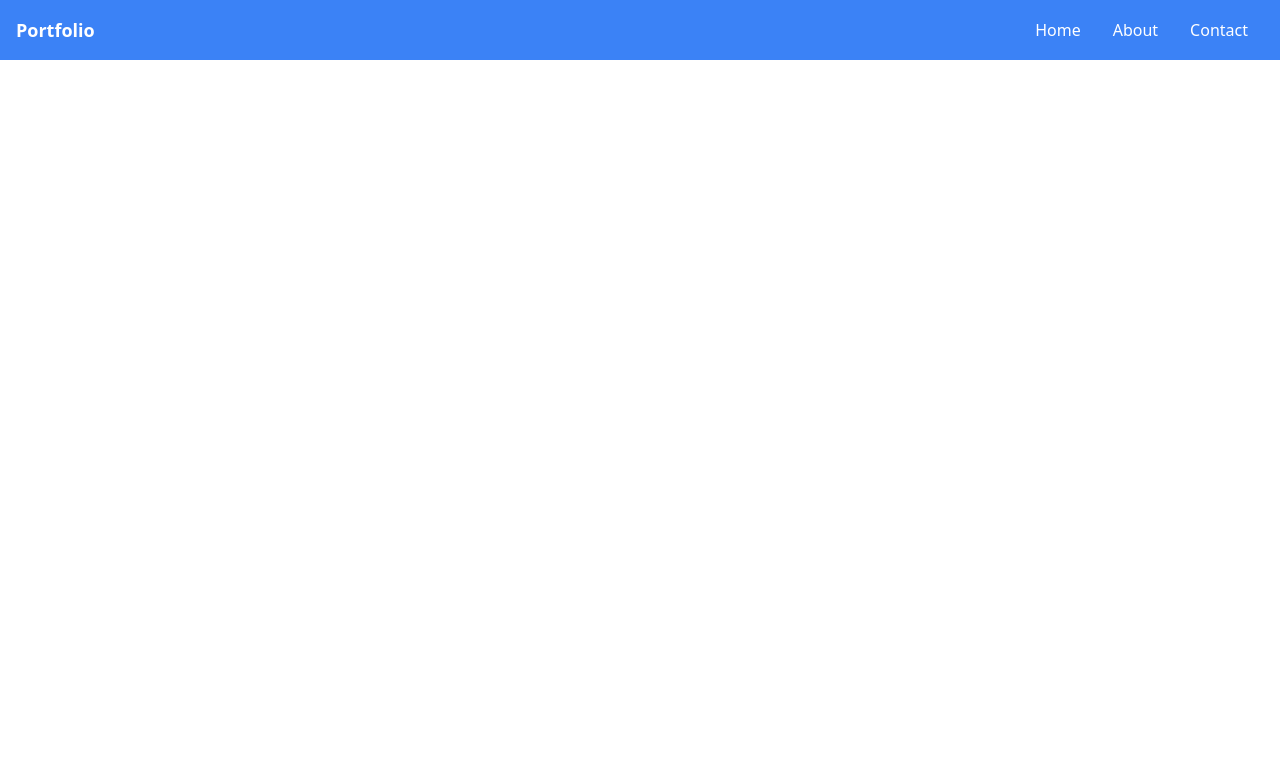
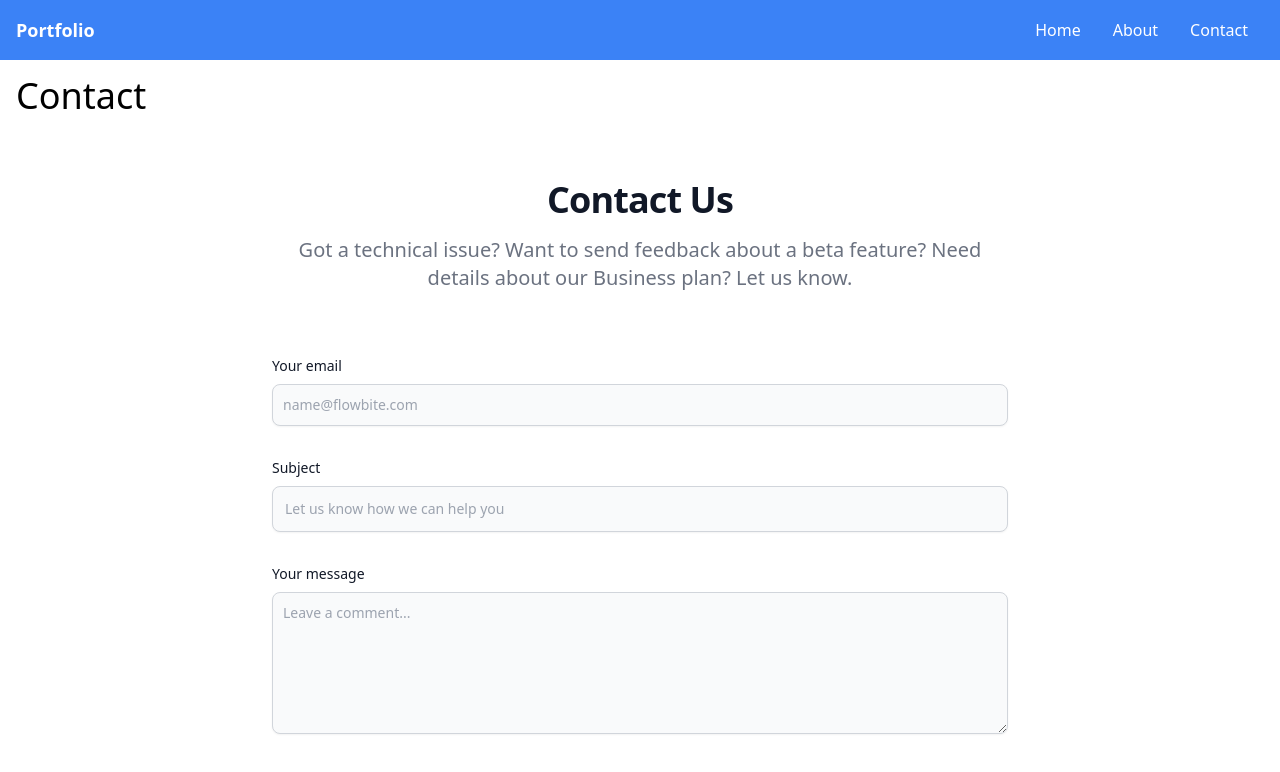
Before and after one commit to Aure6/portfolio-vue, a Vue app: page /contact in a window 1280 px wide. Shown: the top 772 px of the page. Built offline with nearby package versions, Linux system fonts and the light colour scheme.

Commit message:
Added a Contact page and updated the navigation bar accordingly. (generated by blackbox.ai )

```diff
--- a/src/App.vue
+++ b/src/App.vue
@@ -8,9 +8,9 @@
   <!-- <img alt="Vue logo" class="logo" src="@/assets/logo.svg" width="125" height="125" /> -->
 
     <!-- <nav class="bg-white border-gray-200 dark:bg-gray-900">
-                            <RouterLink to="/">Home</RouterLink>
-                            <RouterLink to="/about">About</RouterLink>
-                          </nav> -->
+                              <RouterLink to="/">Home</RouterLink>
+                              <RouterLink to="/about">About</RouterLink>
+                            </nav> -->
 
     <nav class="bg-blue-500 p-4">
       <div class="container mx-auto flex justify-between items-center">
@@ -22,7 +22,7 @@
           <RouterLink to="/" class="text-white p-4 hover:bg-blue-600">Home</RouterLink>
           <RouterLink to="/about" class="text-white p-4 hover:bg-blue-600">About</RouterLink>
           <!-- TODO Contact -->
-          <a href="#" class="text-white p-4 hover:bg-blue-600">Contact</a>
+          <RouterLink to="/contact" class="text-white p-4 hover:bg-blue-600">Contact</RouterLink>
         </div>
       </div>
     </nav>
--- a/src/router/index.js
+++ b/src/router/index.js
@@ -1,23 +1,28 @@
-import { createRouter, createWebHistory } from 'vue-router'
-import HomeView from '../views/HomeView.vue'
+import { createRouter, createWebHistory } from "vue-router";
+import HomeView from "../views/HomeView.vue";
 
 const router = createRouter({
   history: createWebHistory(import.meta.env.BASE_URL),
   routes: [
     {
-      path: '/',
-      name: 'home',
-      component: HomeView
+      path: "/",
+      name: "home",
+      component: HomeView,
     },
     {
-      path: '/about',
-      name: 'about',
+      path: "/about",
+      name: "about",
       // route level code-splitting
       // this generates a separate chunk (About.[hash].js) for this route
       // which is lazy-loaded when the route is visited.
-      component: () => import('../views/AboutView.vue')
-    }
-  ]
-})
+      component: () => import("../views/AboutView.vue"),
+    },
+    {
+      path: "/contact",
+      name: "contact",
+      component: () => import("../views/ContactView.vue"),
+    },
+  ],
+});
 
-export default router
+export default router;
--- a/src/views/AboutView.vue
+++ b/src/views/AboutView.vue
@@ -1,15 +1,19 @@
+<script setup>
+</script>
+
 <template>
-  <div class="about">
-    <h1>This is an about page</h1>
+  <div class="about p-4">
+    <h1 class="text-4xl	">About</h1>
+    <!-- hero section?  -->
   </div>
 </template>
 
-<style>
-/* @media (min-width: 1024px) {
+<!-- <style>
+@media (min-width: 1024px) {
   .about {
     min-height: 100vh;
     display: flex;
     align-items: center;
   }
 }
-</style> */
+</style>  -->
--- /dev/null
+++ b/src/views/ContactView.vue
@@ -0,0 +1,49 @@
+<script setup>
+</script>
+
+<template>
+  <div class="contact p-4">
+    <h1 class="text-4xl	">Contact</h1>
+    <section class="bg-white dark:bg-gray-900">
+      <div class="py-8 lg:py-16 px-4 mx-auto max-w-screen-md">
+        <h2 class="mb-4 text-4xl tracking-tight font-extrabold text-center text-gray-900 dark:text-white">Contact Us</h2>
+        <p class="mb-8 lg:mb-16 font-light text-center text-gray-500 dark:text-gray-400 sm:text-xl">Got a technical issue?
+          Want to send feedback about a beta feature? Need details about our Business plan? Let us know.</p>
+        <form action="#" class="space-y-8">
+          <div>
+            <label for="email" class="block mb-2 text-sm font-medium text-gray-900 dark:text-gray-300">Your email</label>
+            <input type="email" id="email"
+              class="shadow-sm bg-gray-50 border border-gray-300 text-gray-900 text-sm rounded-lg focus:ring-primary-500 focus:border-primary-500 block w-full p-2.5 dark:bg-gray-700 dark:border-gray-600 dark:placeholder-gray-400 dark:text-white dark:focus:ring-primary-500 dark:focus:border-primary-500 dark:shadow-sm-light"
+              placeholder="name@flowbite.com" required>
+          </div>
+          <div>
+            <label for="subject" class="block mb-2 text-sm font-medium text-gray-900 dark:text-gray-300">Subject</label>
+            <input type="text" id="subject"
+              class="block p-3 w-full text-sm text-gray-900 bg-gray-50 rounded-lg border border-gray-300 shadow-sm focus:ring-primary-500 focus:border-primary-500 dark:bg-gray-700 dark:border-gray-600 dark:placeholder-gray-400 dark:text-white dark:focus:ring-primary-500 dark:focus:border-primary-500 dark:shadow-sm-light"
+              placeholder="Let us know how we can help you" required>
+          </div>
+          <div class="sm:col-span-2">
+            <label for="message" class="block mb-2 text-sm font-medium text-gray-900 dark:text-gray-400">Your
+              message</label>
+            <textarea id="message" rows="6"
+              class="block p-2.5 w-full text-sm text-gray-900 bg-gray-50 rounded-lg shadow-sm border border-gray-300 focus:ring-primary-500 focus:border-primary-500 dark:bg-gray-700 dark:border-gray-600 dark:placeholder-gray-400 dark:text-white dark:focus:ring-primary-500 dark:focus:border-primary-500"
+              placeholder="Leave a comment..."></textarea>
+          </div>
+          <button type="submit"
+            class="py-3 px-5 text-sm font-medium text-center text-white rounded-lg bg-primary-700 sm:w-fit hover:bg-primary-800 focus:ring-4 focus:outline-none focus:ring-primary-300 dark:bg-primary-600 dark:hover:bg-primary-700 dark:focus:ring-primary-800">Send
+            message</button>
+        </form>
+      </div>
+    </section>
+  </div>
+</template>
+
+<!-- <style>
+@media (min-width: 1024px) {
+  .about {
+    min-height: 100vh;
+    display: flex;
+    align-items: center;
+  }
+}
+</style>  -->
```
